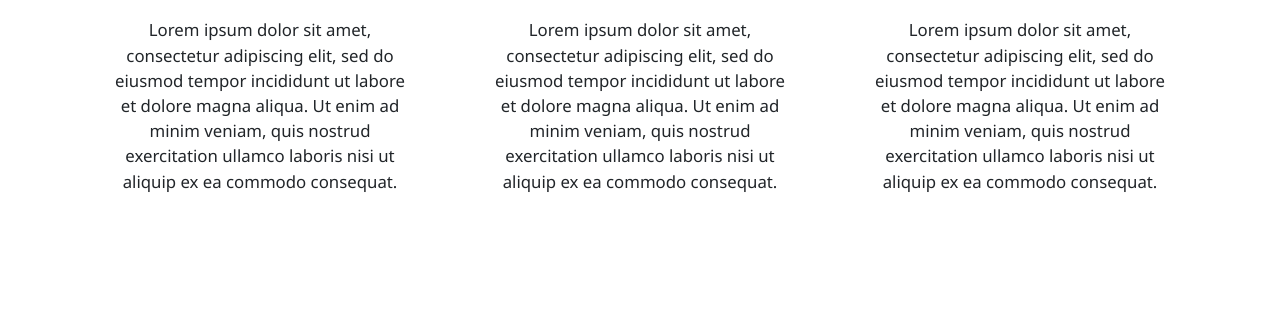
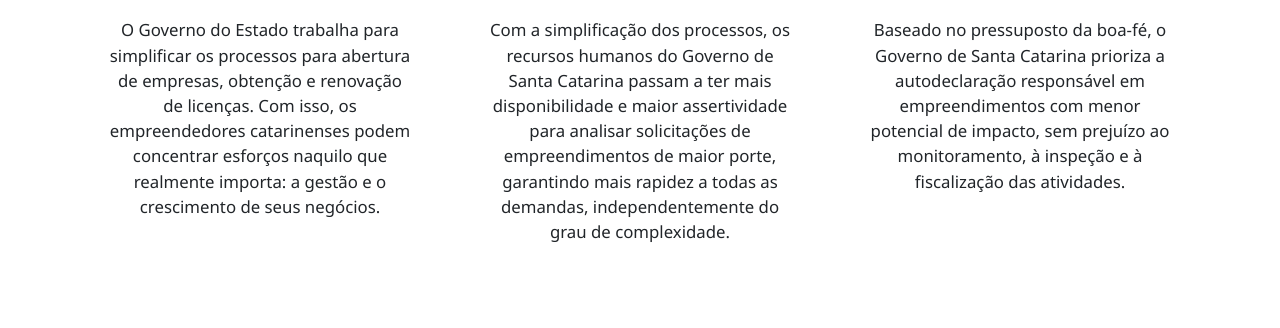
Before and after one commit to secomsc/scmaisconfianca, a plain HTML site: page index.html in a window 1280 px wide. Shown: the part 472-800 px from the top of the page. Drawn offline with nearby package versions, Linux system fonts and the light colour scheme.

Commit message:
Update index.html

```diff
--- a/index.html
+++ b/index.html
@@ -67,17 +67,17 @@
             <div class="col-lg-4 py-4">
               <img src="img/noun_Paper_3963680.png" height=100>
               <h2 style="margin-top: 20px;">Menos burocracia</h3>
-              <p style="margin-top: 20px;" class="px-4">Lorem ipsum dolor sit amet, consectetur adipiscing elit, sed do eiusmod tempor incididunt ut labore et dolore magna aliqua. Ut enim ad minim veniam, quis nostrud exercitation ullamco laboris nisi ut aliquip ex ea commodo consequat.</p>
+              <p style="margin-top: 20px;" class="px-4">O Governo do Estado trabalha para simplificar os processos para abertura de empresas, obtenção e renovação de licenças. Com isso, os empreendedores catarinenses podem concentrar esforços naquilo que realmente importa: a gestão e o crescimento de seus negócios.</p>
             </div>
             <div class="col-lg-4 py-4">
               <img src="img/noun_quick_3844613.png" height=100>
               <h2 style="margin-top: 20px;">Mais agilidade</h3>
-              <p style="margin-top: 20px;"  class="px-4">Lorem ipsum dolor sit amet, consectetur adipiscing elit, sed do eiusmod tempor incididunt ut labore et dolore magna aliqua. Ut enim ad minim veniam, quis nostrud exercitation ullamco laboris nisi ut aliquip ex ea commodo consequat.</p>
+              <p style="margin-top: 20px;"  class="px-4">Com a simplificação dos processos, os recursos humanos do Governo de Santa Catarina passam a ter mais disponibilidade e maior assertividade para analisar solicitações de empreendimentos de maior porte, garantindo mais rapidez a todas as demandas, independentemente do grau de complexidade.</p>
             </div>
             <div class="col-lg-4 py-4">
               <img src="img/confianca.png" height=100>
               <h2 style="margin-top: 20px; font-weight:bold;">Mais confiança</h3>
-              <p style="margin-top: 20px;" class="px-4">Lorem ipsum dolor sit amet, consectetur adipiscing elit, sed do eiusmod tempor incididunt ut labore et dolore magna aliqua. Ut enim ad minim veniam, quis nostrud exercitation ullamco laboris nisi ut aliquip ex ea commodo consequat.</p>
+              <p style="margin-top: 20px;" class="px-4">Baseado no pressuposto da boa-fé, o Governo de Santa Catarina prioriza a autodeclaração responsável em empreendimentos com menor potencial de impacto, sem prejuízo ao monitoramento, à inspeção e à fiscalização das atividades.</p>
             </div>
           </div>
         </div>
```
